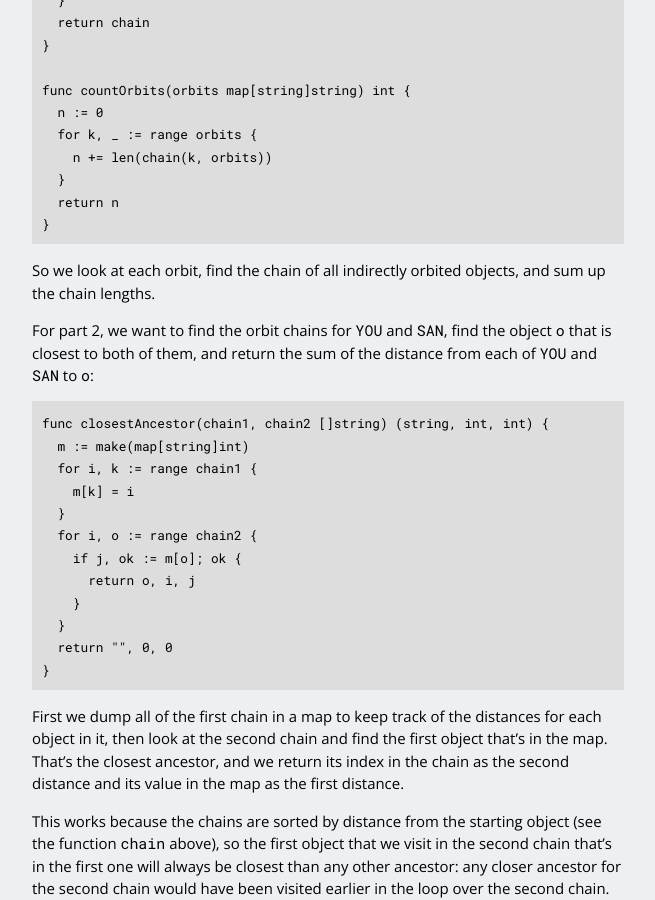
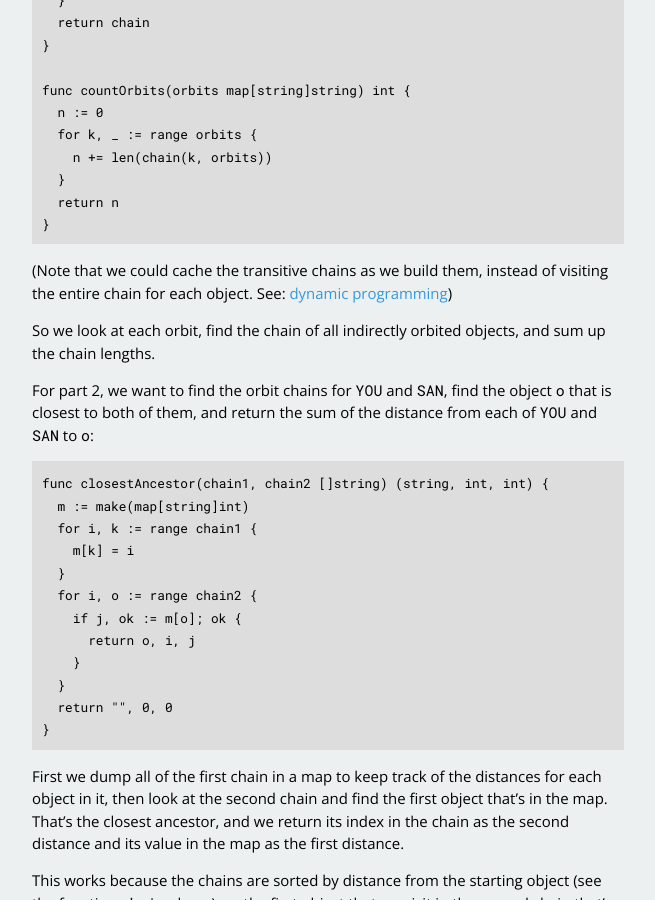
Before and after one commit to dhconnelly/dhconnelly.github.io, a Jekyll site: the page built from _posts/2019-12-01-advent-2019-running.md, in a window 1280 px wide and 900 px high, scrolled down 14619 px. Shown: the whole window, without its empty margins (312-967 px from the left). Built offline with Jekyll 4.4.1, drawn with Linux system fonts in a browser that asks for light colours.

Commit message:
add note about caching

````diff
--- a/_posts/2019-12-01-advent-2019-running.md
+++ b/_posts/2019-12-01-advent-2019-running.md
@@ -758,6 +758,10 @@ func countOrbits(orbits map[string]string) int {
 }
 ```
 
+(Note that we could cache the transitive chains as we build them, instead of
+visiting the entire chain for each object. See: [dynamic
+programming](https://en.wikipedia.org/wiki/Dynamic_programming#Computer_programming))
+
 So we look at each orbit, find the chain of all indirectly orbited objects,
 and sum up the chain lengths.
 
````
